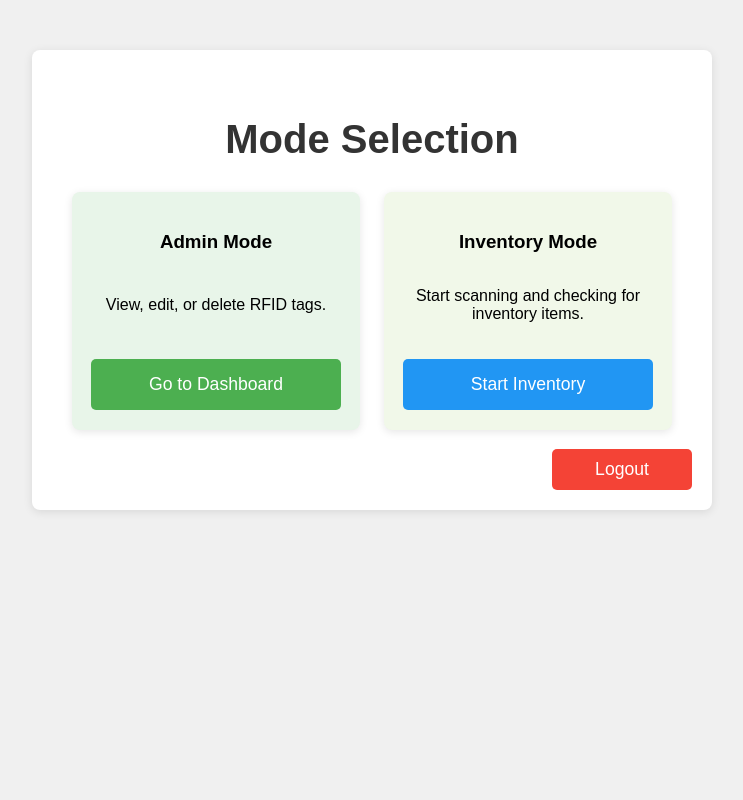
After one commit to Reeo51/Pyt, a Flask app: template RFID Web/templates/mode_selection.html in a window 1280 px wide. The commit adds this page. Shown: the whole page, without its empty margins (268-1011 px from the left). Run offline with Flask 3, Linux system fonts and the light colour scheme; the template is opened without the code that fills it, so the values that code supplies are empty.

Commit message:
Done with invent Feautre

```diff
--- /dev/null
+++ b/RFID Web/templates/mode_selection.html
@@ -0,0 +1,125 @@
+<!DOCTYPE html>
+<html lang="en">
+<head>
+    <meta charset="UTF-8">
+    <meta name="viewport" content="width=device-width, initial-scale=1.0">
+    <title>Mode Selection</title>
+    <style>
+        body {
+            font-family: Arial, sans-serif;
+            background-color: #f0f0f0;
+            margin: 0;
+            padding: 0;
+            display: flex;
+            justify-content: center;  /* Centers horizontally */
+            align-items: flex-start; /* Aligns content to the top instead of dead center */
+            height: 100vh;
+        }
+        .container {
+            background-color: white;
+            border-radius: 8px;
+            box-shadow: 0 2px 10px rgba(0, 0, 0, 0.1);
+            padding: 40px;
+            width: 600px;
+            text-align: center;
+            display: flex;
+            flex-direction: column;
+            align-items: center;
+            justify-content: space-between;
+            position: relative;
+            margin-top: 50px;  /* Adds space from the top of the screen */
+        }
+        h1 {
+            margin-bottom: 30px;
+            font-size: 2.5rem;
+            color: #333;
+        }
+        .modes {
+            display: flex;
+            justify-content: space-between;
+            width: 100%;
+            gap: 20px;
+            margin-bottom: 40px;
+        }
+        .mode {
+            width: 48%;
+            padding: 20px;
+            border-radius: 8px;
+            box-shadow: 0 2px 8px rgba(0, 0, 0, 0.1);
+            text-align: center;
+            box-sizing: border-box;
+            display: flex;
+            flex-direction: column;
+            justify-content: space-between;
+            align-items: center;
+            transition: transform 0.3s ease, box-shadow 0.3s ease;
+        }
+        .mode:hover {
+            transform: translateY(-5px);
+            box-shadow: 0 4px 15px rgba(0, 0, 0, 0.1);
+        }
+        .admin {
+            background-color: #e8f5e9;
+        }
+        .inventory {
+            background-color: #f1f8e9;
+        }
+        a {
+            display: inline-block;
+            padding: 15px 25px;
+            border-radius: 5px;
+            color: white;
+            text-decoration: none;
+            font-size: 1.1rem;
+            transition: background-color 0.3s ease, transform 0.2s ease;
+            margin-top: 20px;
+            width: auto; /* Prevents stretching */
+            min-width: 200px; /* Sets a minimum width */
+            text-align: center; /* Aligns button text to the center */
+        }
+        .dashboard-btn {
+            background-color: #4CAF50;
+        }
+        .inventory-btn {
+            background-color: #2196F3;
+        }
+        /* For the logout button */
+        .logout-btn {
+            background-color: #F44336;
+            position: absolute;
+            bottom: 20px;
+            right: 20px;
+            padding: 10px 20px;  /* Reduced padding for a more contained look */
+            border-radius: 5px;
+            text-decoration: none;
+            font-size: 1.1rem;
+            min-width: 100px;  /* Ensures button is smaller */
+            text-align: center;
+            display: inline-block;  /* Makes it inline with a set width */
+            box-sizing: content-box;
+        }
+        .logout-btn:hover {
+            opacity: 0.8;
+            transform: scale(1.05);
+        }
+    </style>
+</head>
+<body>
+    <div class="container">
+        <h1>Mode Selection</h1>
+        <div class="modes">
+            <div class="mode admin">
+                <h3>Admin Mode</h3>
+                <p>View, edit, or delete RFID tags.</p>
+                <a href="{{ url_for('dashboard') }}" class="dashboard-btn">Go to Dashboard</a>
+            </div>
+            <div class="mode inventory">
+                <h3>Inventory Mode</h3>
+                <p>Start scanning and checking for inventory items.</p>
+                <a href="{{ url_for('inventory_check') }}" class="inventory-btn">Start Inventory</a>
+            </div>
+        </div>
+        <a href="{{ url_for('logout') }}" class="logout-btn">Logout</a>
+    </div>
+</body>
+</html>
```
Also changed, not shown: RFID Web/app.py (+93 -28 lines), RFID Web/migrations/versions/a073a02976b2_add_inventorytag_model.py (added, +37 -0 lines), RFID Web/models.py (+8 -1 lines), RFID Web/templates/dashboard.html (+7 -1 lines), RFID Web/templates/inventory_check.html (added, +71 -0 lines), RFID Web/templates/inventory_setup.html (added, +17 -0 lines), RFID Web/instance/rfid.db.
